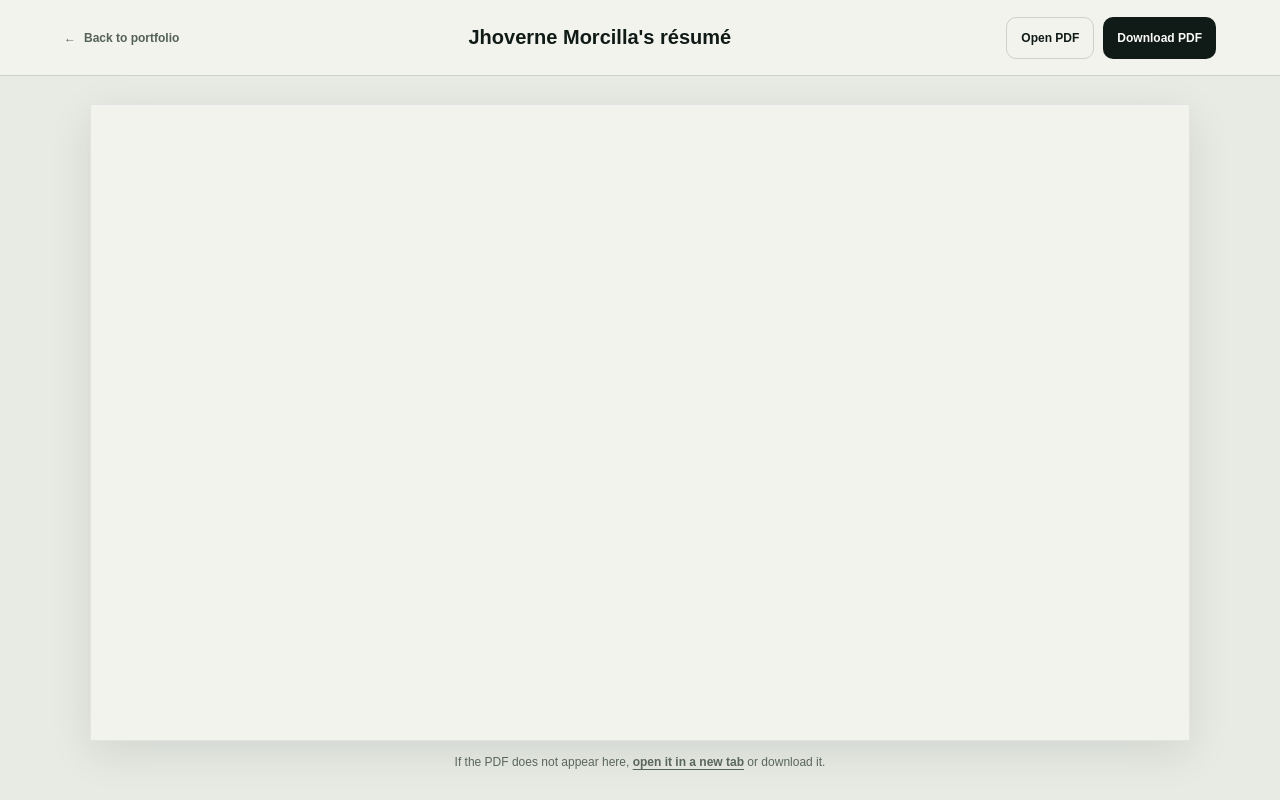
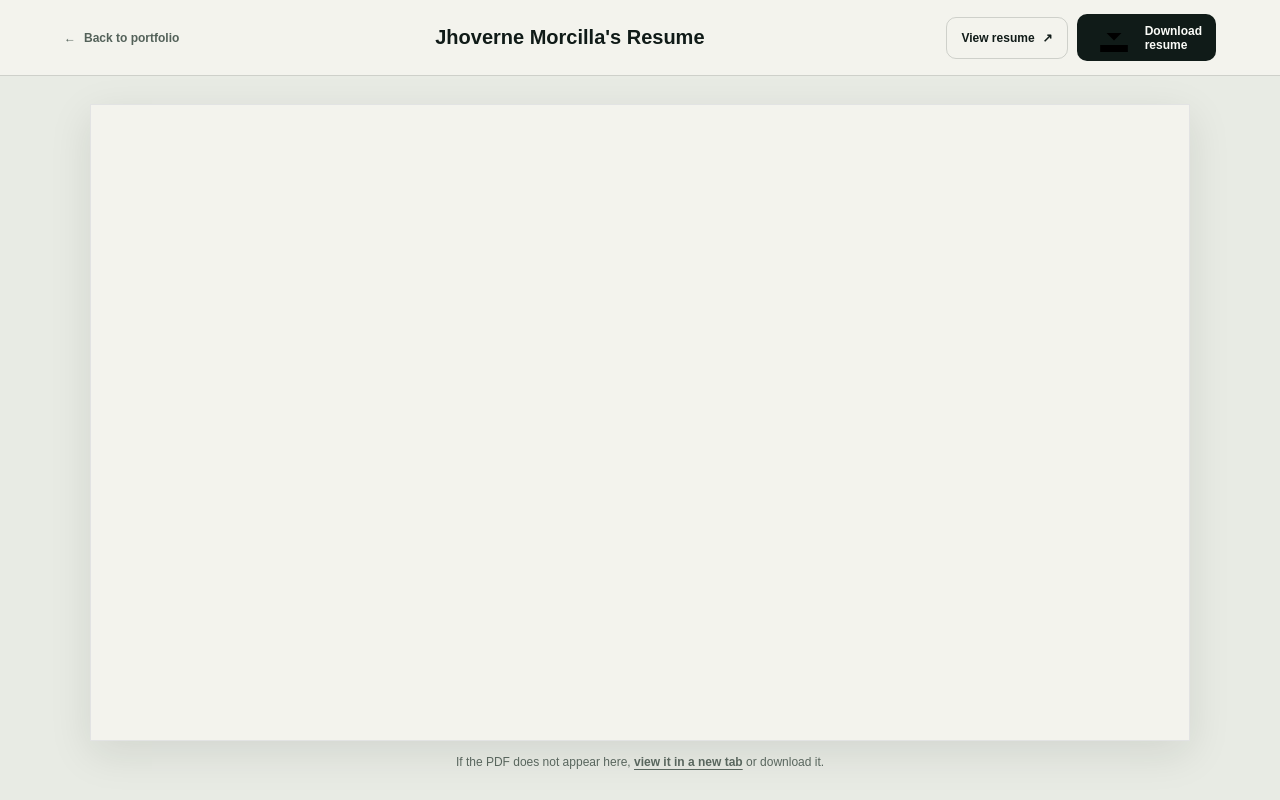
Before and after one commit to vernecles12/jhoverne-portfolio, a Next.js app: page /resume in a window 1280 px wide. Built offline with nearby package versions, Linux system fonts and the light colour scheme.

Commit message:
Standardize resume page labels and download icon

```diff
--- a/app/resume/page.tsx
+++ b/app/resume/page.tsx
@@ -2,9 +2,17 @@ import type { Metadata } from "next";
 import Link from "next/link";
 
 export const metadata: Metadata = {
-  title: "Résumé | Jhoverne Morcilla",
-  description: "View or download Jhoverne Morcilla's résumé.",
+  title: "Resume | Jhoverne Morcilla",
+  description: "View or download Jhoverne Morcilla's resume.",
 };
+
+function DownloadIcon() {
+  return (
+    <svg aria-hidden="true" viewBox="0 0 20 20" className="button-icon">
+      <path d="M10 2.5v9m-3.25-3.25L10 11.5l3.25-3.25M4 13.5v3h12v-3" />
+    </svg>
+  );
+}
 
 export default function ResumePage() {
   return (
@@ -13,24 +21,29 @@ export default function ResumePage() {
         <Link className="resume-back" href="/">
           <span aria-hidden="true">←</span> Back to portfolio
         </Link>
-        <h1>Jhoverne Morcilla&apos;s résumé</h1>
+        <h1>Jhoverne Morcilla&apos;s Resume</h1>
         <div className="resume-actions">
           <a className="resume-open" href="/resume.pdf" target="_blank" rel="noreferrer">
-            Open PDF
+            View resume <span aria-hidden="true">↗</span>
           </a>
-          <a className="resume-download" href="/resume.pdf" download="Jhoverne-Morcilla-Resume.pdf">
-            Download PDF
+          <a
+            className="resume-download"
+            href="/resume.pdf"
+            download="Jhoverne-Morcilla-Resume.pdf"
+            aria-label="Download resume PDF"
+          >
+            <DownloadIcon /> Download resume
           </a>
         </div>
       </header>
-      <section className="resume-viewer" aria-label="Résumé document">
+      <section className="resume-viewer" aria-label="Resume document">
         <iframe
           className="resume-document"
           src="/resume.pdf#view=FitH"
-          title="Jhoverne Morcilla résumé PDF"
+          title="Jhoverne Morcilla resume PDF"
         />
         <p className="resume-fallback">
-          If the PDF does not appear here, <a href="/resume.pdf" target="_blank" rel="noreferrer">open it in a new tab</a> or download it.
+          If the PDF does not appear here, <a href="/resume.pdf" target="_blank" rel="noreferrer">view it in a new tab</a> or download it.
         </p>
       </section>
     </main>
```
